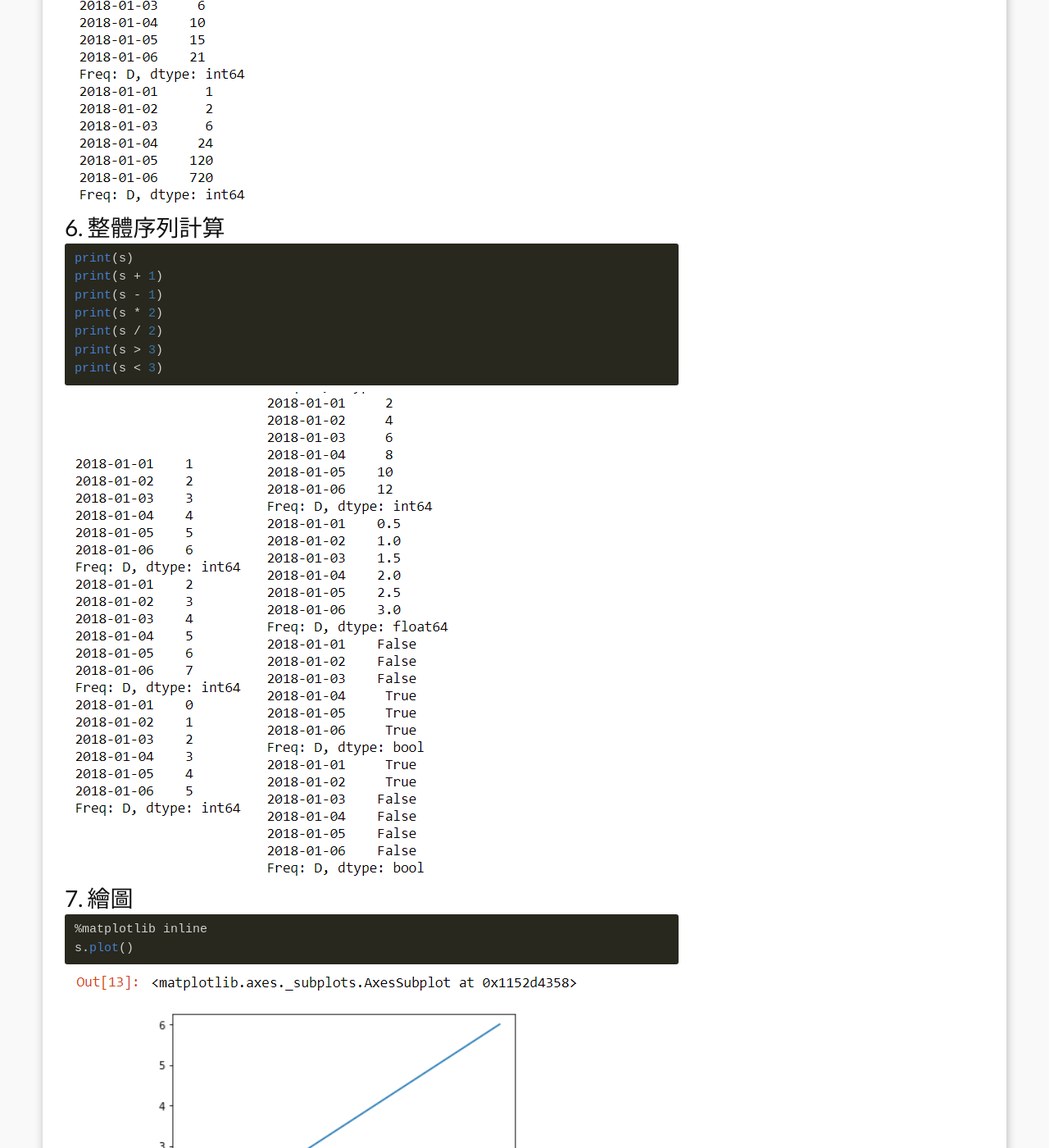
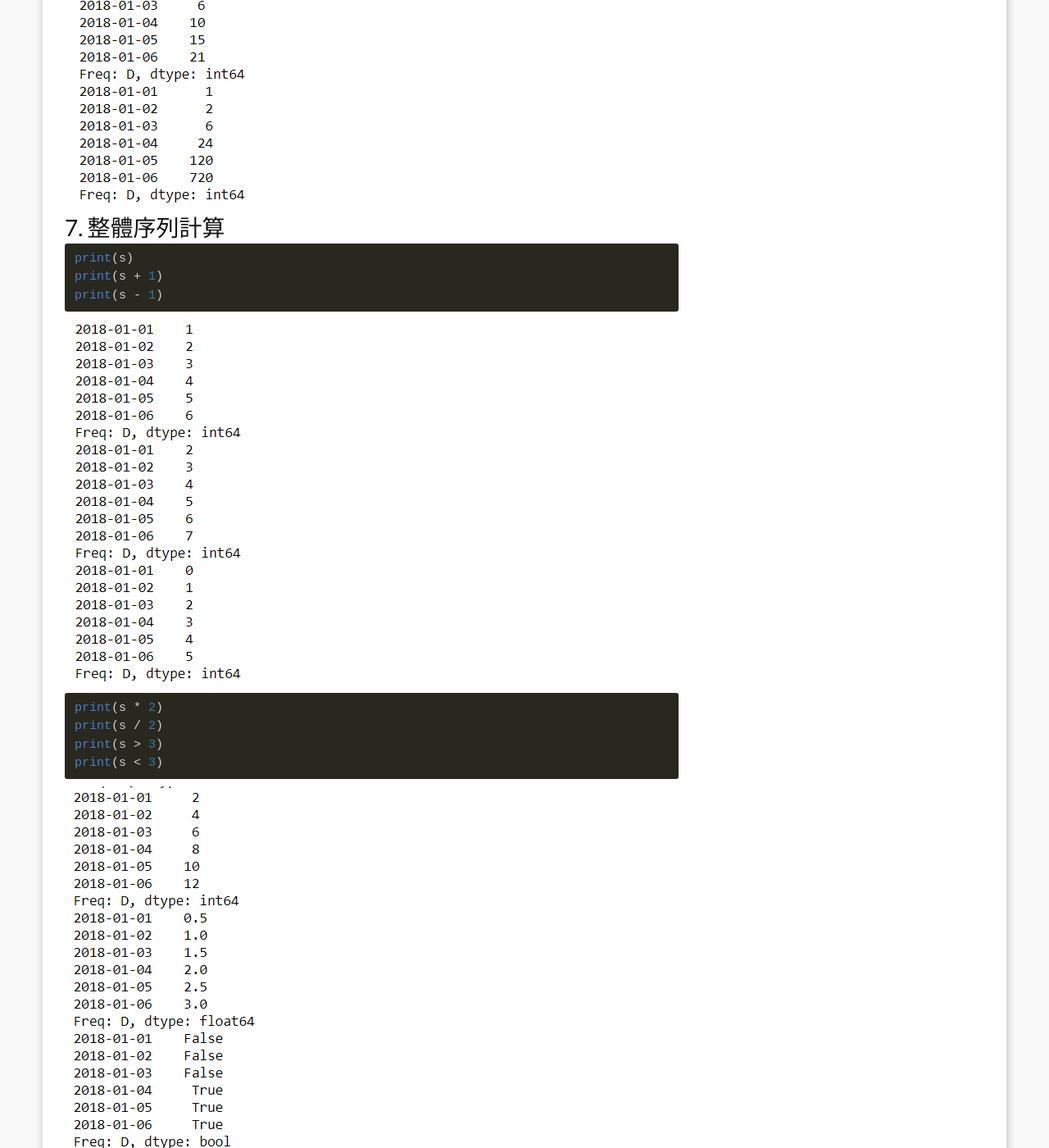
Before and after one commit to allenchien-tw/allenchien-tw.github.io, a Jekyll site: the page built from _posts/2019-06-27-datasciense-pandas.md, in a window 1280 px wide and 1400 px high, scrolled down 2893 px. Shown: the whole window at 82% size. Built offline with Jekyll 4.4.1, drawn with Linux system fonts in a browser that asks for light colours; comment, search, counter and statistics services are not loaded.

Commit message:
update: update pandas

````diff
--- a/_posts/2019-06-27-datasciense-pandas.md
+++ b/_posts/2019-06-27-datasciense-pandas.md
@@ -85,20 +85,22 @@ print(r6)
 ![book](/images/blog/20190627/20190627-008.png)
 
 
-## 6. 整體序列計算
+## 7. 整體序列計算
 ```python
 print(s)
 print(s + 1)
 print(s - 1)
+```
+![book](/images/blog/20190627/20190627-009.png)
+```python
 print(s * 2)
 print(s / 2)
 print(s > 3)
 print(s < 3)
 ```
-![book](/images/blog/20190627/20190627-009.png)
 ![book](/images/blog/20190627/20190627-010.png)
 
-## 7. 繪圖
+## 8. 繪圖
 ```python
 %matplotlib inline
 s.plot()
````
